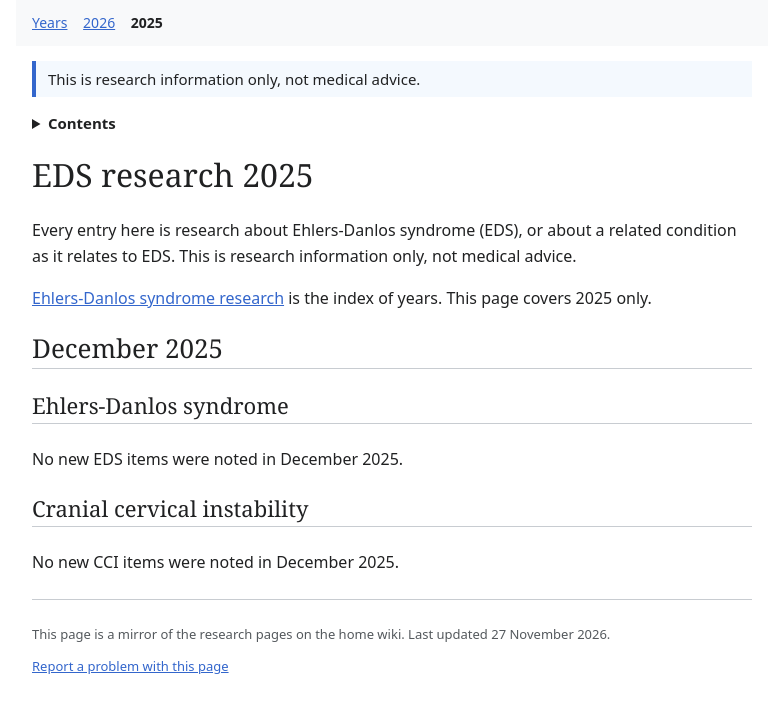
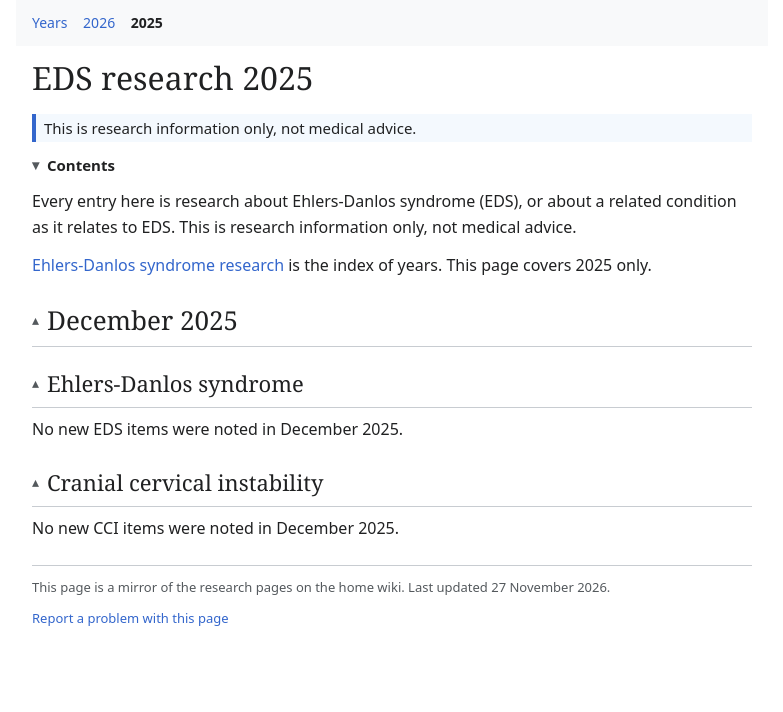
Before and after one commit to eds-cci-notes/eds-cci-research, a plain HTML site: page 2025.html in a window 1280 px wide. Shown: the whole page, without its empty margins (248-1031 px from the left). Drawn offline with Linux system fonts and the light colour scheme.

Commit message:
Static site: collapsible sections, no link underlines, mailto address

```diff
--- a/2025.html
+++ b/2025.html
@@ -6,25 +6,39 @@
 <title>EDS research 2025</title>
 <style>
 body{font-family:system-ui,sans-serif;font-size:16px;line-height:26px;color:#202122;background:#fff;margin:0 auto;padding:0 16px 32px;max-width:720px}
-header.site{background:#f8f9fa;margin:0 -16px 8px;padding:12px 16px}
+header.site{background:#f8f9fa;margin:0 -16px;padding:12px 16px}
 header.site nav{font-family:system-ui,sans-serif;font-size:14px;line-height:22px}
 header.site nav a{margin-right:12px}
 header.site nav a[aria-current="page"]{font-weight:bold;text-decoration:none;color:#202122}
-a{color:#3366cc}
+a{color:#3366cc;text-decoration:none}
 a:visited{color:#795cb2}
-h1{font-family:Georgia,serif;font-size:32px;line-height:40px;font-weight:normal}
-h2{font-family:Georgia,serif;font-size:26px;line-height:32px;font-weight:normal;border-bottom:1px solid #c8ccd1;padding-bottom:4px}
+a:hover,a:focus{text-decoration:underline}
+h1{font-family:Georgia,serif;font-size:32px;line-height:40px;font-weight:normal;margin:12px 0 16px}
+h2{font-family:Georgia,serif;font-size:26px;line-height:32px;font-weight:normal;border-bottom:1px solid #c8ccd1;margin:14px 0 8px;padding-bottom:10px}
 h2.references-heading{font-size:22px;line-height:28px;border-bottom:none;border-top:1px solid #c8ccd1;padding-top:12px;margin-top:24px}
-h3{font-family:Georgia,serif;font-size:22px;line-height:28px;font-weight:normal;border-bottom:1px solid #c8ccd1;padding-bottom:4px}
+h3{font-family:Georgia,serif;font-size:22px;line-height:28px;font-weight:normal;border-bottom:1px solid #c8ccd1;margin:14px 0 8px;padding-bottom:10px}
 h4{font-size:17px;line-height:22px;font-weight:bold}
-p.notice{font-family:system-ui,sans-serif;font-size:15px;line-height:20px;background:#f4f9fe;border-left:4px solid #3366cc;padding:8px 12px}
-ul{padding-left:24px}
-li{margin-bottom:8px;overflow-wrap:break-word}
-p{overflow-wrap:break-word}
+p.notice{font-family:system-ui,sans-serif;font-size:15px;line-height:20px;background:#f4f9fe;border-left:4px solid #3366cc;padding:4px 8px}
+ul{padding-left:20px;margin:0 0 12px}
+li{margin-bottom:0;padding:2px 0;overflow-wrap:break-word}
+p{margin:0 0 12px;overflow-wrap:break-word}
+details.section summary{list-style:none;cursor:pointer;display:flex;align-items:center;border-bottom:1px solid #c8ccd1;padding:14px 0 10px;margin-bottom:8px}
+details.section summary::-webkit-details-marker{display:none}
+details.section summary::marker{content:""}
+details.section summary .chevron{font-size:14px;color:#54595d;padding-right:8px;flex:none}
+details.section summary .chevron::before{content:"▴"}
+details.section:not([open]) summary .chevron::before{content:"▾"}
+details.section summary h2,details.section summary h3{flex:1;margin:0;padding-bottom:0;border-bottom:none}
+.section-anchor{display:block}
 details.contents{font-family:system-ui,sans-serif;margin:12px 0}
-details.contents summary{font-size:15px;line-height:22px;font-weight:bold;cursor:pointer}
+details.contents summary{font-size:15px;line-height:22px;font-weight:bold;cursor:pointer;list-style:none;display:flex;align-items:center}
+details.contents summary::-webkit-details-marker{display:none}
+details.contents summary::marker{content:""}
+details.contents summary .chevron{font-size:14px;color:#54595d;padding-right:8px;flex:none}
+details.contents summary .chevron::before{content:"▴"}
+details.contents:not([open]) summary .chevron::before{content:"▾"}
 details.contents ul{margin:4px 0;padding-left:20px}
-details.contents li{margin-bottom:2px}
+details.contents li{margin-bottom:0;padding:10px 0}
 details.contents li a{font-family:Georgia,serif;font-size:18px;line-height:24px}
 footer.site{font-family:system-ui,sans-serif;font-size:13px;line-height:19px;border-top:1px solid #c8ccd1;margin-top:24px;padding-top:12px;color:#54595d}
 ol.references{font-size:14px;line-height:20px}
@@ -45,21 +59,28 @@ ol.references li{overflow-wrap:break-word}
 <a href="2026.html">2026</a>
 <a href="2025.html" aria-current="page">2025</a>
 </nav></header>
+<h1>EDS research 2025</h1>
 <p class="notice">This is research information only, not medical advice.</p>
 <details class="contents">
-<summary>Contents</summary>
+<summary><span class="chevron" aria-hidden="true"></span>Contents</summary>
 <ul>
 <li><a href="#december-2025">December 2025</a></li>
 </ul>
 </details>
-<h1>EDS research 2025</h1>
 <p>Every entry here is research about Ehlers-Danlos syndrome (EDS), or about a related condition as it relates to EDS. This is research information only, not medical advice.</p>
 <p><a href="years.html">Ehlers-Danlos syndrome research</a> is the index of years. This page covers 2025 only.</p>
-<h2 id="december-2025">December 2025</h2>
-<h3>Ehlers-Danlos syndrome</h3>
+<details class="section" open>
+<summary><span class="chevron" aria-hidden="true"></span><h2>December 2025</h2></summary>
+<span class="section-anchor" id="december-2025"></span>
+<details class="section subsection" open>
+<summary><span class="chevron" aria-hidden="true"></span><h3>Ehlers-Danlos syndrome</h3></summary>
 <p class="no-items">No new EDS items were noted in December 2025.</p>
-<h3>Cranial cervical instability</h3>
+</details>
+<details class="section subsection" open>
+<summary><span class="chevron" aria-hidden="true"></span><h3>Cranial cervical instability</h3></summary>
 <p class="no-items">No new CCI items were noted in December 2025.</p>
+</details>
+</details>
 <footer class="site">
 <p>This page is a mirror of the research pages on the home wiki. Last updated 27 November 2026.</p>
 <p><a href="#bug-form">Report a problem with this page</a></p>
@@ -78,7 +99,7 @@ ol.references li{overflow-wrap:break-word}
 <button type="submit">Send report</button>
 <a href="#">Close</a>
 </form>
-<p>If the form does not send, <a href="mailto:?subject=Bug%20report%3A%20EDS%20research%202025&body=Page%3A%20EDS%20research%202025%0A%0AWhat%20is%20wrong%3A%0A">email the report instead</a>: it opens your mail app with the subject filled in. Add the page owner's address before sending.</p>
+<p>If the form does not send, <a href="mailto:seanmrobe@gmail.com?subject=Bug%20report%3A%20EDS%20research%202025&body=Page%3A%20EDS%20research%202025%0A%0AWhat%20is%20wrong%3A%0A">email the report instead</a>: it opens your mail app with the address and subject filled in.</p>
 </div>
 </div>
 </footer>
```
